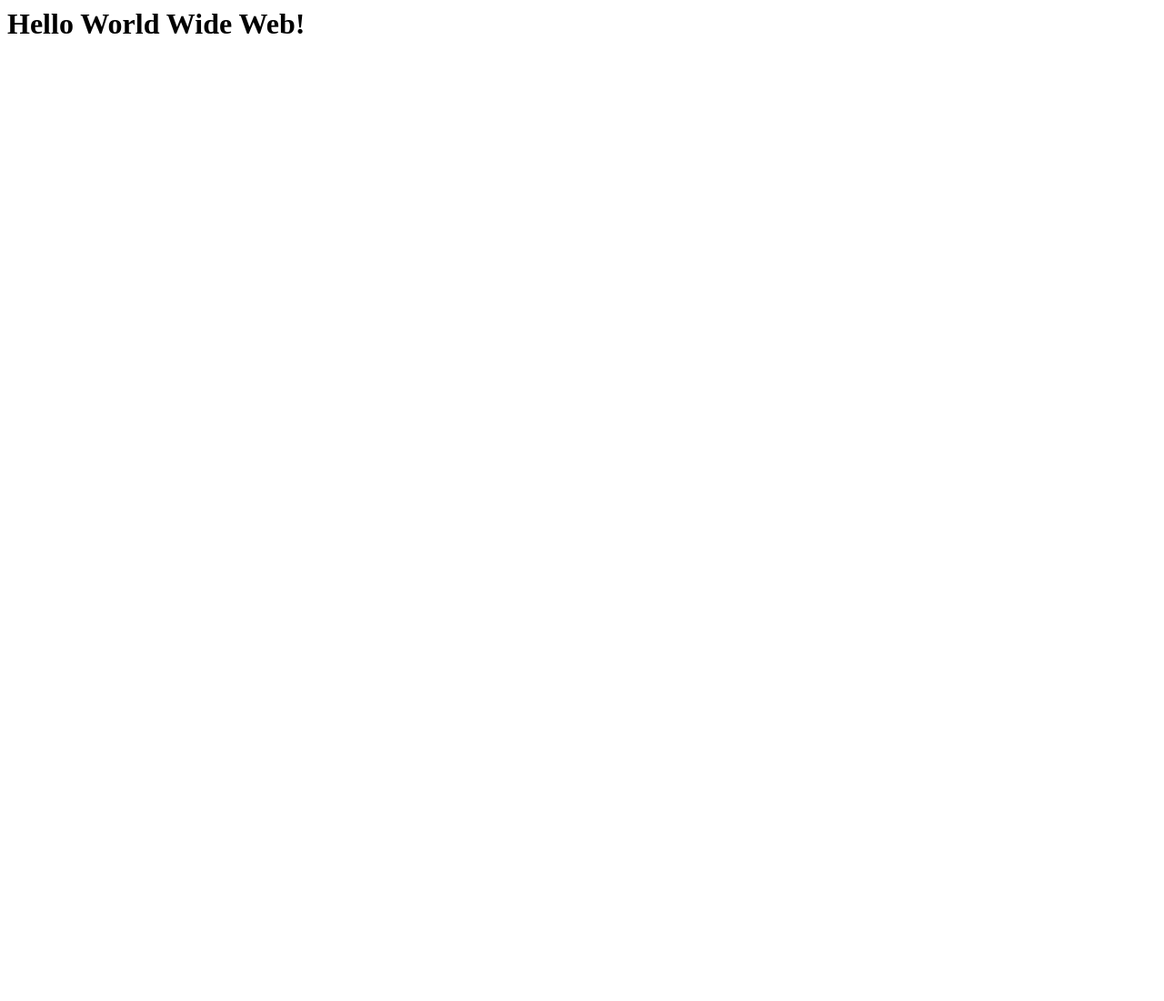
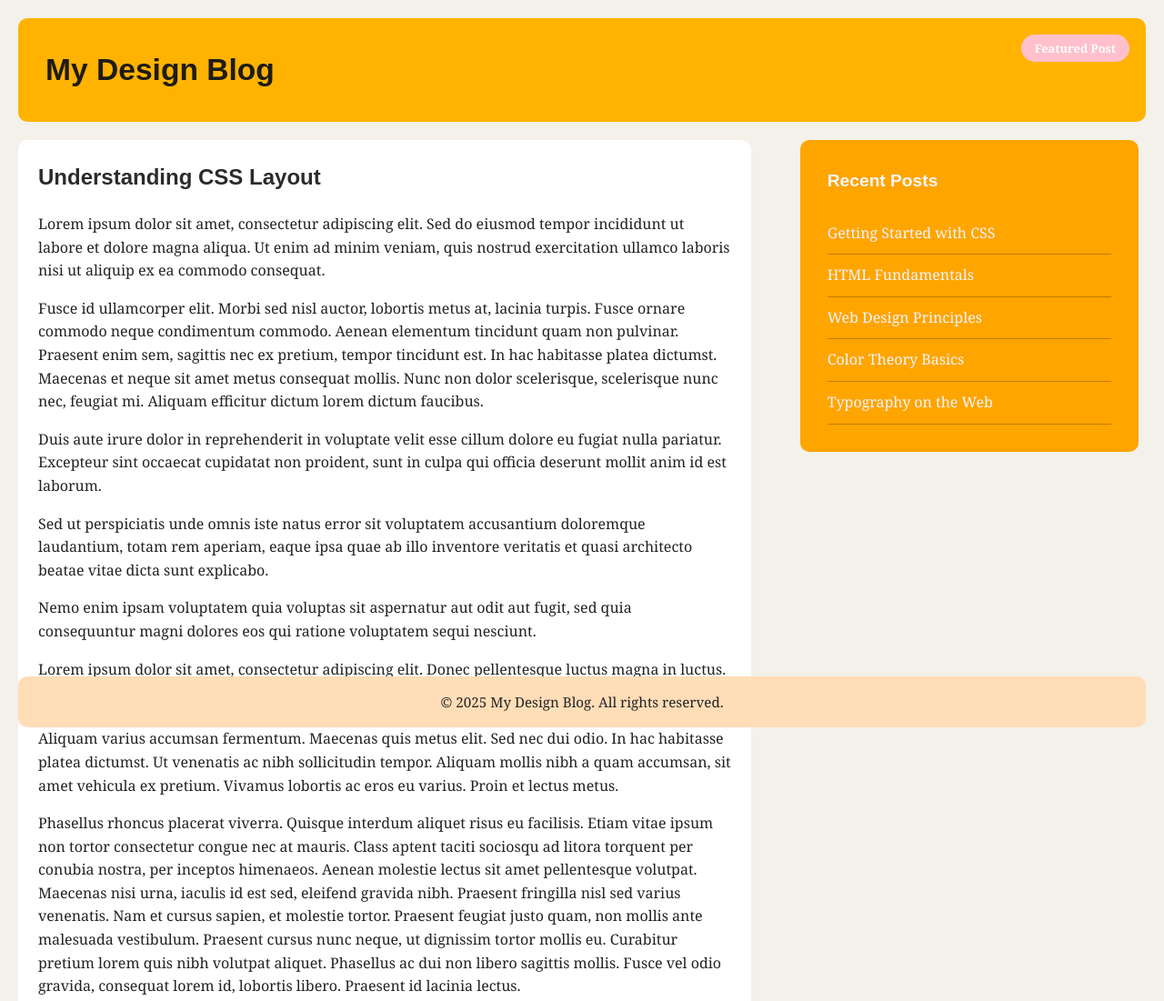
Before and after one commit to ilic98116-ChillyBall-creator/excersise_5, a plain HTML site: page index.html in a window 1280 px wide. Shown: the top 1101 px of the page at 91% size. Before the commit the page ends 800 px from the top, so only its background shows below. Drawn offline with Linux system fonts and the light colour scheme.

Commit message:
I had to recopy my old work to this new exercise file

```diff
--- a/index.html
+++ b/index.html
@@ -1 +1,140 @@
-<h1>Hello World Wide Web!</h1>
+<!DOCTYPE html>
+<html lang="en-ca">
+<head>
+  <title>Exercise 5: CSS Layout</title>
+  <meta charset="utf-8">
+  <!--Created by Ana Katarina Ilic on Feb 26, 2026 -->
+  <style>
+  * { box-sizing: border-box; }
+    body {
+      margin: 0;
+      padding: 20px;
+      line-height: 1.6;
+      background: #f3f1ea;
+      color: #222;
+      font-family: Georgia, "Times New Roman", serif;  /* serif for body */
+    }
+
+    header {
+      background: #FFB300;
+      padding: 30px;
+      margin-bottom: 20px;
+      position: relative;
+      border-radius: 10px;
+      color: #1f1b16;
+    }
+
+    header h1, header h2, header h3 {
+    font-family: Arial, Helvetica, sans-serif;
+    margin: 0;
+    }
+
+    header h1 {
+    font-size: 2.1em;
+    }
+
+    .badge {
+      background: pink;
+      color: white;
+      font-weight: bold;
+      font-size: 0.8em;
+      padding: 5px 15px;
+      border-radius: 999px;
+      display: inline-block;
+      position: absolute;
+      top: 18px;
+      right: 18px;
+    }
+
+    #main-content {
+      width: 65%;
+      display: inline-block;
+      vertical-align: top;
+      background: #ffffff;
+      padding: 22px;
+      border-radius: 10px;
+    }
+
+    #main-content h2 {
+      font-family: Arial, Helvetica, sans-serif;
+      margin-top: 0;
+      color: #2b2b2b;
+    }
+
+    #sidebar {
+      width: 30%;
+      display: inline-block;
+      vertical-align: top;
+      margin-left: 4%;
+      background: orange;
+      color: #f3f5ff;
+      padding: 30px;
+      border-radius: 10px;
+    }
+
+    #sidebar h3 {
+      font-family: Arial, Helvetica, sans-serif;
+      margin-top: 0;
+      font-size: 1.2em;
+    }
+
+    #sidebar ul {
+      list-style: none;
+      padding: 0;
+      margin: 0;
+    }
+
+    #sidebar li {
+      padding: 10px 0;
+      border-bottom: 1px solid rgba(0, 0, 0, 0.25);
+    }
+
+    footer {
+      background: #ffddb7;
+      padding: 16px 20px;
+      margin-top: 20px;
+      position: sticky;
+      bottom: 0;
+      border-radius: 10px;
+    }
+    footer p {
+    margin: 0;
+    text-align: center;
+    font-size: 0.95em;
+    }
+
+  </style>
+</head>
+<body>
+  <header>
+    <h1>My Design Blog</h1>
+    <div class="badge">Featured Post</div>
+  </header>
+
+  <div id="main-content">
+    <h2>Understanding CSS Layout</h2>
+       <p>Lorem ipsum dolor sit amet, consectetur adipiscing elit. Sed do eiusmod tempor incididunt ut labore et dolore magna aliqua. Ut enim ad minim veniam, quis nostrud exercitation ullamco laboris nisi ut aliquip ex ea commodo consequat.</p>
+      <p>Fusce id ullamcorper elit. Morbi sed nisl auctor, lobortis metus at, lacinia turpis. Fusce ornare commodo neque condimentum commodo. Aenean elementum tincidunt quam non pulvinar. Praesent enim sem, sagittis nec ex pretium, tempor tincidunt est. In hac habitasse platea dictumst. Maecenas et neque sit amet metus consequat mollis. Nunc non dolor scelerisque, scelerisque nunc nec, feugiat mi. Aliquam efficitur dictum lorem dictum faucibus.</p>
+      <p>Duis aute irure dolor in reprehenderit in voluptate velit esse cillum dolore eu fugiat nulla pariatur. Excepteur sint occaecat cupidatat non proident, sunt in culpa qui officia deserunt mollit anim id est laborum.</p>
+      <p>Sed ut perspiciatis unde omnis iste natus error sit voluptatem accusantium doloremque laudantium, totam rem aperiam, eaque ipsa quae ab illo inventore veritatis et quasi architecto beatae vitae dicta sunt explicabo.</p>
+      <p>Nemo enim ipsam voluptatem quia voluptas sit aspernatur aut odit aut fugit, sed quia consequuntur magni dolores eos qui ratione voluptatem sequi nesciunt.</p>
+      <p>Lorem ipsum dolor sit amet, consectetur adipiscing elit. Donec pellentesque luctus magna in luctus. Nullam non cursus mi. In et orci tellus. Quisque eget rutrum dolor, pulvinar tincidunt massa. Maecenas sit amet libero eget ligula aliquet aliquam id ultrices mi. Pellentesque vel turpis sem. Aliquam varius accumsan fermentum. Maecenas quis metus elit. Sed nec dui odio. In hac habitasse platea dictumst. Ut venenatis ac nibh sollicitudin tempor. Aliquam mollis nibh a quam accumsan, sit amet vehicula ex pretium. Vivamus lobortis ac eros eu varius. Proin et lectus metus.</p>
+      <p>Phasellus rhoncus placerat viverra. Quisque interdum aliquet risus eu facilisis. Etiam vitae ipsum non tortor consectetur congue nec at mauris. Class aptent taciti sociosqu ad litora torquent per conubia nostra, per inceptos himenaeos. Aenean molestie lectus sit amet pellentesque volutpat. Maecenas nisi urna, iaculis id est sed, eleifend gravida nibh. Praesent fringilla nisl sed varius venenatis. Nam et cursus sapien, et molestie tortor. Praesent feugiat justo quam, non mollis ante malesuada vestibulum. Praesent cursus nunc neque, ut dignissim tortor mollis eu. Curabitur pretium lorem quis nibh volutpat aliquet. Phasellus ac dui non libero sagittis mollis. Fusce vel odio gravida, consequat lorem id, lobortis libero. Praesent id lacinia lectus.</p>
+  </div>
+
+  <div id="sidebar">
+    <h3>Recent Posts</h3>
+    <ul>
+      <li>Getting Started with CSS</li>
+      <li>HTML Fundamentals</li>
+      <li>Web Design Principles</li>
+      <li>Color Theory Basics</li>
+      <li>Typography on the Web</li>
+    </ul>
+  </div>
+
+  <footer>
+    <p>&copy; 2025 My Design Blog. All rights reserved.</p>
+  </footer>
+</body>
+</html>
```
